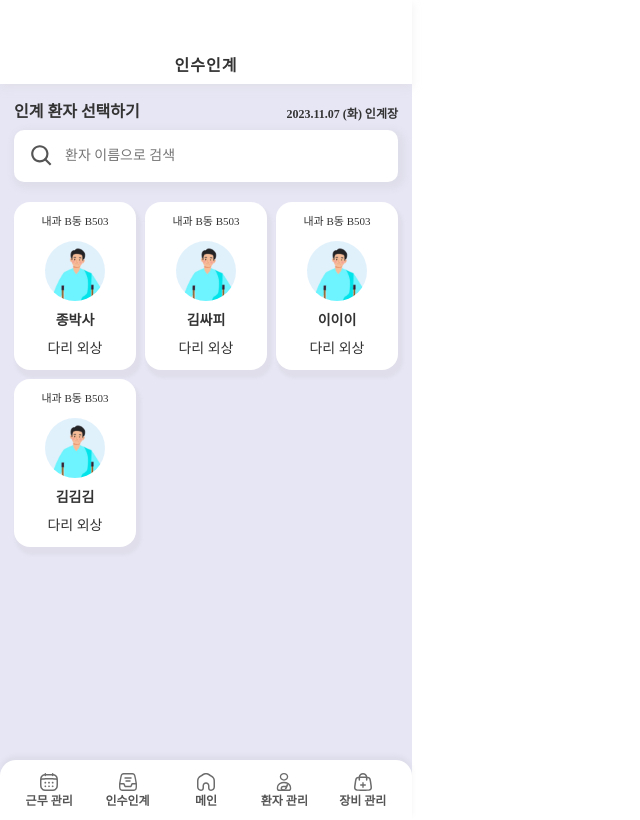
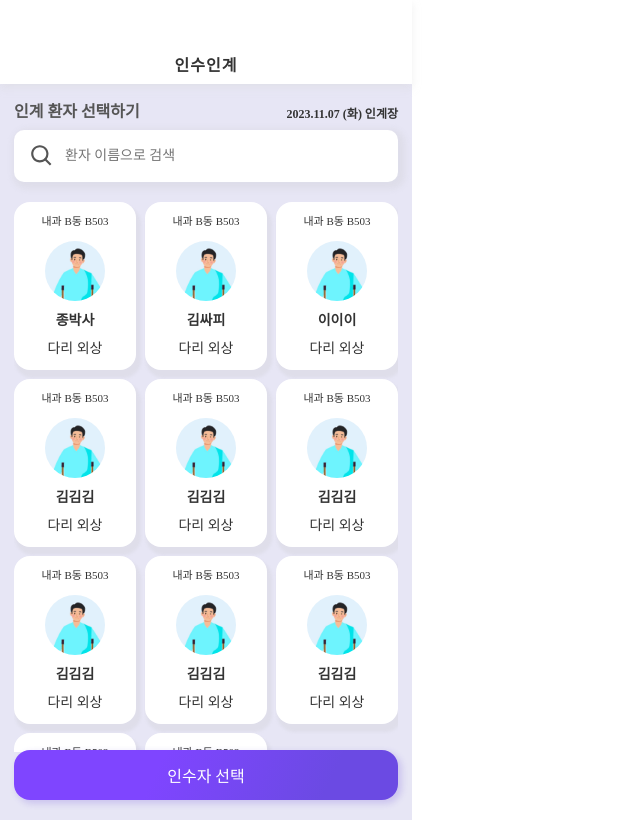
Before and after one commit to sojeong025/BeNurse, a React (Vite) app in the folder Frontend/BeNurse/: page /handover-write in a window 1280 px wide. Shown: the whole page, without its empty margins (0-640 px from the left). Built offline with nearby package versions, Linux system fonts and the light colour scheme; no server answers; a web font is replaced by a local one.

Commit message:
feat: create nurse select page
Change-Id: I5b4dd7df287ecd0bc04c17ad5db9721331571c10

```diff
--- a/Frontend/BeNurse/src/components/templates/HandOver/HandOverList.jsx
+++ b/Frontend/BeNurse/src/components/templates/HandOver/HandOverList.jsx
@@ -2,7 +2,7 @@ import React from "react";
 import HandOverListItem from "./HandOverListItem";
 import { NavLink } from "react-router-dom";
 
-export default function HandOverList(linkto) {
+export default function HandOverList({ linkto }) {
   if (linkto === "write") {
     return (
       <div
@@ -13,7 +13,7 @@ export default function HandOverList(linkto) {
           margin: "0 auto",
         }}
       >
-        <div style={{ padding: "0px 20px 20px 20px", boxSizing: "border-box" }}>
+        <div style={{ padding: "0px 0 20px 0", boxSizing: "border-box" }}>
           <NavLink to="/handover-write">
             <HandOverListItem />
           </NavLink>
--- /dev/null
+++ b/Frontend/BeNurse/src/components/templates/HandOver/HandOverNurseSelectItem.jsx
@@ -0,0 +1,30 @@
+import React from "react";
+
+import { BsCheck } from "react-icons/bs";
+import nurse from "@assets/Images/patient_temp.png";
+
+import * as S from "./HandOverNurseSelectItem.styles";
+
+export default function HandOverNurseSelectItem() {
+  return (
+    <S.NurseListContainer>
+      <S.NurseProfile>
+        <img
+          className="nurse_img"
+          src={nurse}
+          alt=""
+        />
+        <div>
+          <p className="nurse_name">정소정 간호사</p>
+          <p className="nurse_work">내과 병동 2년차</p>
+        </div>
+      </S.NurseProfile>
+      <S.CheckBox>
+        <input type="checkbox" />
+        <span>
+          <BsCheck size={24} />
+        </span>
+      </S.CheckBox>
+    </S.NurseListContainer>
+  );
+}
--- /dev/null
+++ b/Frontend/BeNurse/src/components/templates/HandOver/HandOverNurseSelectItem.styles.jsx
@@ -0,0 +1,60 @@
+import styled from "@emotion/styled";
+import { Common } from "../../../utils/global.styles";
+
+export const NurseListContainer = styled.div`
+  width: 100%;
+  display: flex;
+  align-items: center;
+  justify-content: space-between;
+  border-bottom: 1px solid ${Common.color.black01};
+  padding: 15px 0;
+`;
+
+export const NurseProfile = styled.div`
+  display: flex;
+  align-items: center;
+  justify-content: space-between;
+  width: 160px;
+
+  & .nurse_img {
+    height: 50px;
+    width: 50px;
+    border-radius: 50%;
+  }
+
+  & .nurse_name {
+    font-size: 14px;
+    margin-bottom: 5px;
+  }
+
+  & .nurse_work {
+    font-size: 12px;
+  }
+`;
+
+export const CheckBox = styled.label`
+  cursor: pointer;
+  margin-top: -20px;
+  input {
+    opacity: 0;
+    width: 0;
+    height: 0;
+    margin: 0;
+  }
+
+  span {
+    display: flex;
+    height: 24px;
+    width: 24px;
+    border-radius: 4px;
+    background-color: #e9e2ff;
+    color: #d1c1ff;
+    transition-duration: 0.4s;
+  }
+
+  input:checked + span {
+    // 체크 후 배경색 변경
+    background-color: #6647d6;
+    color: #d0bfff;
+  }
+`;
--- a/Frontend/BeNurse/src/components/templates/TabBar/TabBar.jsx
+++ b/Frontend/BeNurse/src/components/templates/TabBar/TabBar.jsx
@@ -32,7 +32,7 @@ export default function TabBar() {
     if (location.pathname.startsWith("/admin")) {
       setVisibility("none");
     }
-    if (location.pathname.startsWith("/handover-write/patients")) {
+    if (location.pathname.startsWith("/handover-write")) {
       setVisibility("none");
     }
   }, [location]);
--- a/Frontend/BeNurse/src/navigations/Navigations.jsx
+++ b/Frontend/BeNurse/src/navigations/Navigations.jsx
@@ -20,6 +20,7 @@ import HandOverPage from "@pages/HandOverPage/HandOverPage";
 import HandOverWritePage from "@pages/HandOverPage/HandOverWritePage";
 import HandOverWriteStep from "../pages/HandOverPage/HandOverWriteStep";
 import HandOverListPage from "@pages/HandOverPage/HandOverListPage";
+import HandOverNurseSelectPage from "@pages/HandOverPage/HandOverNurseSelectPage";
 
 import HandOverDetailPage from "../pages/HandOverPage/HandOverDetailPage";
 import HandOverPatientList from "../components/templates/HandOver/HandOverPatientList";
@@ -128,6 +129,10 @@ export default function routes() {
         element={<HandOverWriteStep />}
       />
       <Route
+        path="/handover-write/nurse"
+        element={<HandOverNurseSelectPage />}
+      />
+      <Route
         path="/handover-list"
         element={<HandOverListPage />}
       />
--- /dev/null
+++ b/Frontend/BeNurse/src/pages/HandOverPage/HandOverNurseSelectPage.jsx
@@ -0,0 +1,62 @@
+import React from "react";
+
+import { useNavigate } from "react-router-dom";
+
+import Container from "@components/atoms/Container/Container";
+import BottomButton from "@components/atoms/Button/BottomButton";
+import Input from "@components/atoms/Input/Input";
+
+import HandOverNurseSelectItem from "@components/templates/HandOver/HandOverNurseSelectItem";
+
+import { Common } from "../../utils/global.styles";
+
+export default function HandOverNurseSelectPage() {
+  const navigate = useNavigate();
+  return (
+    <Container>
+      <div
+        style={{
+          position: "relative",
+          marginTop: "100px",
+          width: "calc(100% - 28px)",
+          margin: "100px auto 0 auto",
+        }}
+      >
+        <div
+          style={{
+            color: Common.color.black02,
+            fontSize: Common.fontSize.fontM,
+            fontWeight: Common.fontWeight.extrabold,
+            margin: "15px 0",
+          }}
+        >
+          인수자 선택
+        </div>
+        <Input
+          variant="search"
+          placeholder="병동 또는 이름으로 검색 해보세요."
+          width="calc(100% - 28px)"
+          type="text"
+        />
+        <div
+          style={{
+            height: "600px",
+            overflowY: "auto",
+            paddingBottom: "60px",
+            boxSizing: "border-box",
+          }}
+        >
+          <HandOverNurseSelectItem />
+        </div>
+
+        <div style={{ marginLeft: "-14px" }}>
+          <BottomButton
+            onPrevClick={() => navigate(-1)}
+            onNextClick={() => next()}
+            nextText="완료"
+          />
+        </div>
+      </div>
+    </Container>
+  );
+}
--- a/Frontend/BeNurse/src/pages/HandOverPage/HandOverWritePage.jsx
+++ b/Frontend/BeNurse/src/pages/HandOverPage/HandOverWritePage.jsx
@@ -1,14 +1,17 @@
 import React, { useState, useEffect } from "react";
-import { NavLink } from "react-router-dom";
+import { useNavigate, NavLink } from "react-router-dom";
 import Container from "@components/atoms/Container/Container";
 import PatientItem from "@components/templates/Patient/PatientItem";
 import Input from "@components/atoms/Input/Input";
+import Button from "@components/atoms/Button/Button";
 
 import { Select } from "./HandOverWritePage.styles";
 
 import { usePatientStore } from "@store/store";
 
 export default function HandOverWritePage() {
+  const navigate = useNavigate();
+
   const { setSelectedPatient } = usePatientStore();
 
   useEffect(() => {
@@ -65,6 +68,69 @@ export default function HandOverWritePage() {
       group: "내과 B동",
       room: "B503",
     },
+    {
+      id: "4",
+      name: "김김김",
+      age: "13",
+      gender: "여",
+      cc: "다리 외상",
+      group: "내과 B동",
+      room: "B503",
+    },
+    {
+      id: "4",
+      name: "김김김",
+      age: "13",
+      gender: "여",
+      cc: "다리 외상",
+      group: "내과 B동",
+      room: "B503",
+    },
+    {
+      id: "4",
+      name: "김김김",
+      age: "13",
+      gender: "여",
+      cc: "다리 외상",
+      group: "내과 B동",
+      room: "B503",
+    },
+    {
+      id: "4",
+      name: "김김김",
+      age: "13",
+      gender: "여",
+      cc: "다리 외상",
+      group: "내과 B동",
+      room: "B503",
+    },
+    {
+      id: "4",
+      name: "김김김",
+      age: "13",
+      gender: "여",
+      cc: "다리 외상",
+      group: "내과 B동",
+      room: "B503",
+    },
+    {
+      id: "4",
+      name: "김김김",
+      age: "13",
+      gender: "여",
+      cc: "다리 외상",
+      group: "내과 B동",
+      room: "B503",
+    },
+    {
+      id: "4",
+      name: "김김김",
+      age: "13",
+      gender: "여",
+      cc: "다리 외상",
+      group: "내과 B동",
+      room: "B503",
+    },
   ];
 
   return (
@@ -74,11 +140,13 @@ export default function HandOverWritePage() {
     >
       <div
         style={{
+          position: "relative",
           marginTop: "30px",
           paddingTop: "74px",
           width: "calc(100% - 28px)",
         }}
       >
+        <div>
           {/* 인수인계 대상자(환자) 선택하기 */}
           <Select>
             <div className="header">
@@ -99,11 +167,15 @@ export default function HandOverWritePage() {
           <div
             style={{
               width: "100%",
+              height: "550px",
               display: "flex",
               flexWrap: "wrap",
               justifyContent: "flex-start",
               alignItems: "flex-start",
               gap: "9px",
+              overflowY: "auto",
+              paddingBottom: "40px",
+              boxSizing: "border-box",
             }}
           >
             {patients.map((patientInfo) => (
@@ -120,6 +192,26 @@ export default function HandOverWritePage() {
             ))}
           </div>
         </div>
+
+        {/* 인수자 선택
+        - 환자가 최소 1명 이상 선택되었을 경우 뜨도록
+      */}
+        <div
+          style={{
+            position: "absolute",
+            top: "720px",
+            width: "100%",
+          }}
+        >
+          <Button
+            width="100%"
+            variant="primary"
+            onClick={() => navigate("nurse")}
+          >
+            인수자 선택
+          </Button>
+        </div>
+      </div>
     </Container>
   );
 }
--- a/Frontend/BeNurse/src/pages/HandOverPage/HandOverWritePage.styles.jsx
+++ b/Frontend/BeNurse/src/pages/HandOverPage/HandOverWritePage.styles.jsx
@@ -13,8 +13,8 @@ export const Select = styled.div`
   }
   h1 {
     font-size: ${Common.fontSize.fontM};
-    color: ${Common.color.black03};
-    font-weight: ${Common.fontWeight.bold};
+    color: ${Common.color.black02};
+    font-weight: ${Common.fontWeight.extrabold};
   }
   p {
     padding-top: 4px;
```
Also changed, not shown: Frontend/BeNurse/src/pages/HandOverPage/HandOverNurseSelect.styles.jsx (added, +28 -0 lines). Lines whose indentation alone changed are shown as unchanged.
